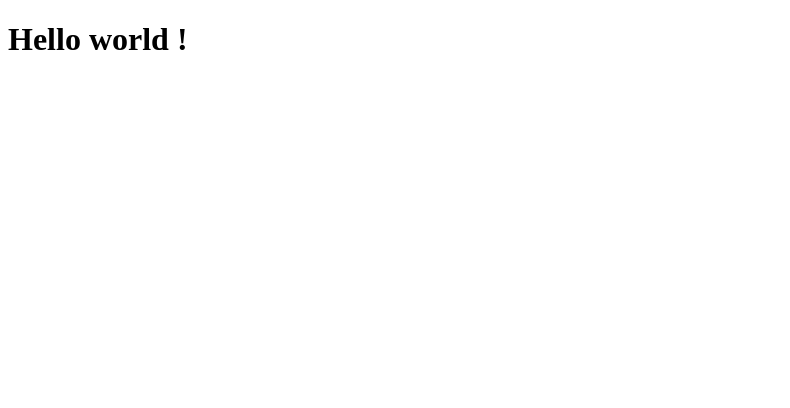
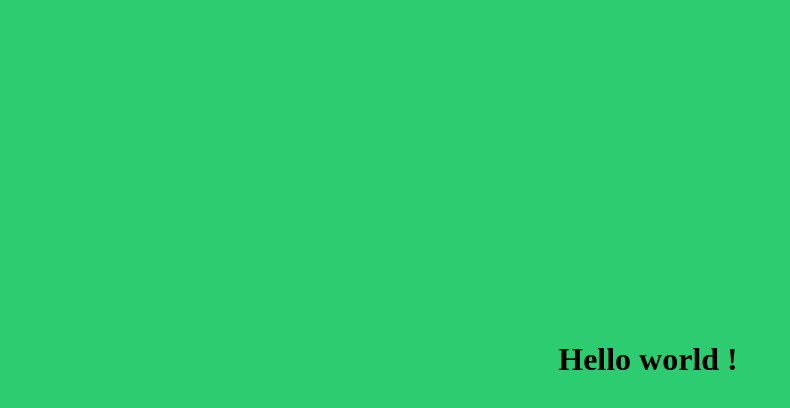
Before and after one commit to Calgone/testgit, a plain HTML site: page index.html in a window 1280 px wide. Shown: the whole page, without its empty margins (0-790 px from the left). Drawn offline with Linux system fonts and the light colour scheme.

Commit message:
Fond vert

```diff
--- a/index.html
+++ b/index.html
@@ -10,6 +10,15 @@
             font-weight: bold;
             font-size: 2em;
         }
+        h1 {
+            position: absolute;
+            top: 40%;
+            width: 100%;
+            text-align: center;
+        }
+        body {
+            background-color: #2ecc71;
+        }
     </style>
 </head>
 <body>
```
